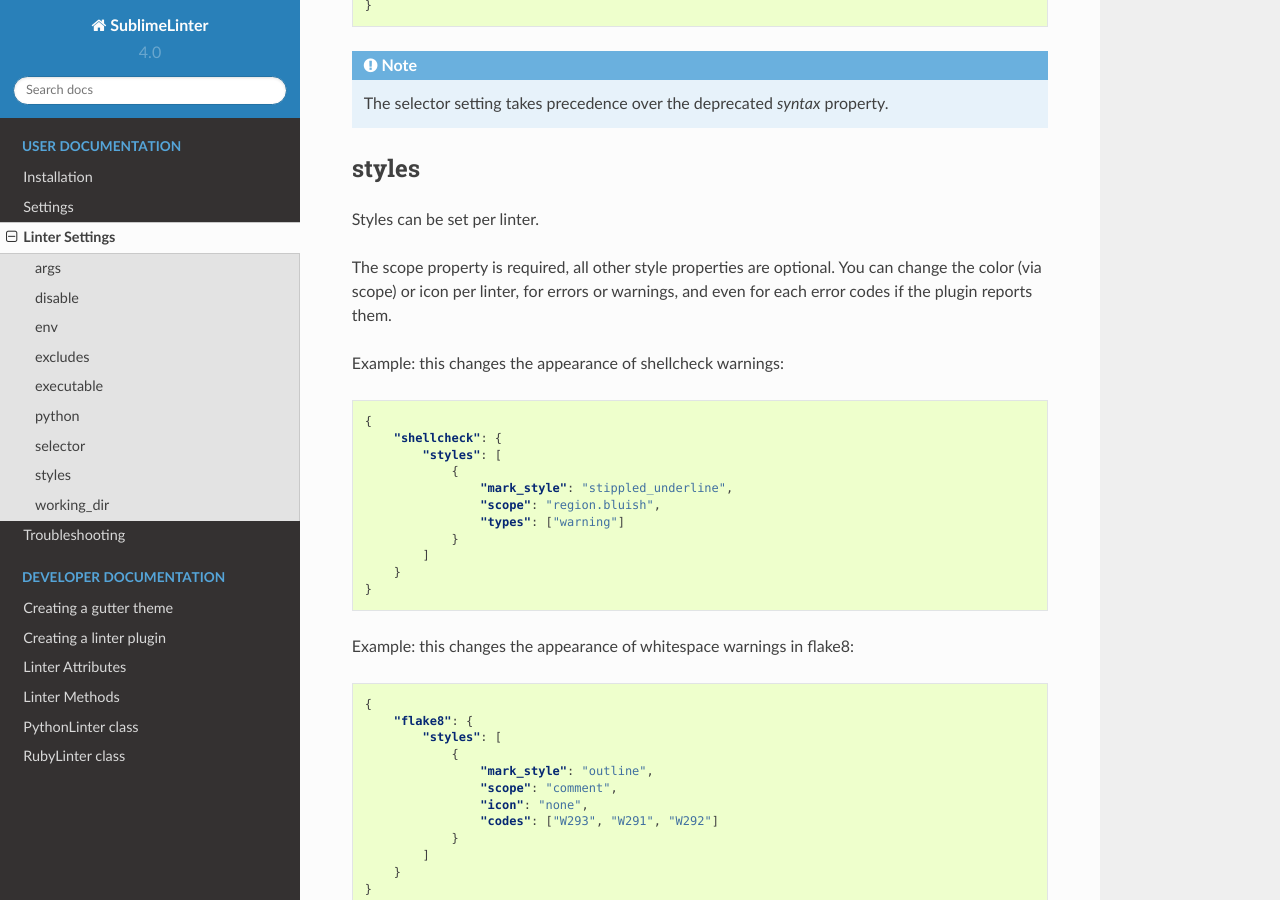
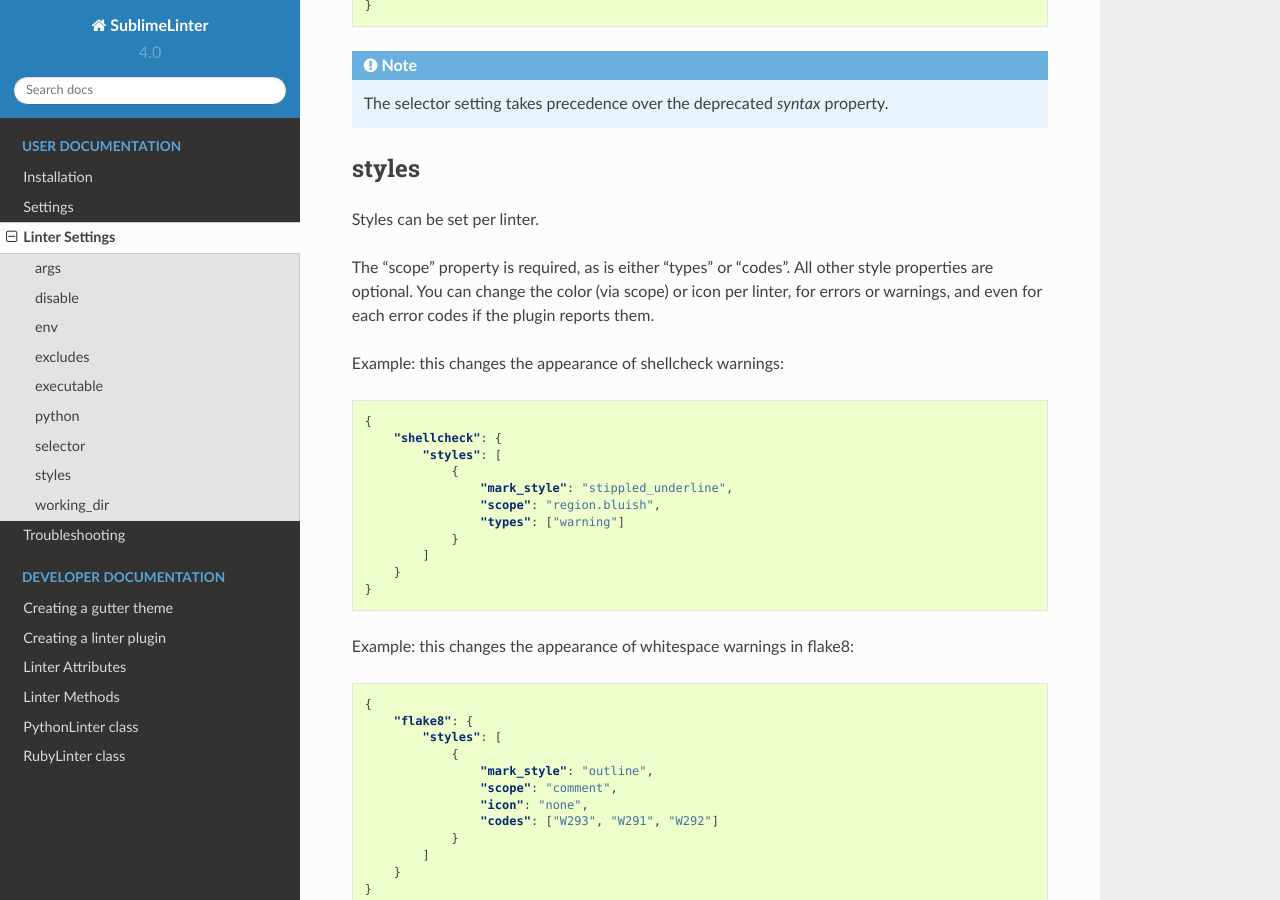
Before and after one commit to SublimeLinter/SublimeLinter, a Sphinx documentation site: the page built from docs/linter_settings.rst, in a window 1280 px wide and 900 px high, scrolled down 2482 px. Built offline with Sphinx 7.4.7 and the Read the Docs theme 2.0.0, drawn with Linux system fonts in a browser that asks for light colours.

Commit message:
either types or codes is required too

```diff
--- a/docs/linter_settings.rst
+++ b/docs/linter_settings.rst
@@ -141,7 +141,8 @@
 ------
 Styles can be set per linter.
 
-The scope property is required, all other style properties are optional.
+The "scope" property is required, as is either "types" or "codes".
+All other style properties are optional.
 You can change the color (via scope) or icon per linter, for errors or warnings,
 and even for each error codes if the plugin reports them.
 
```
